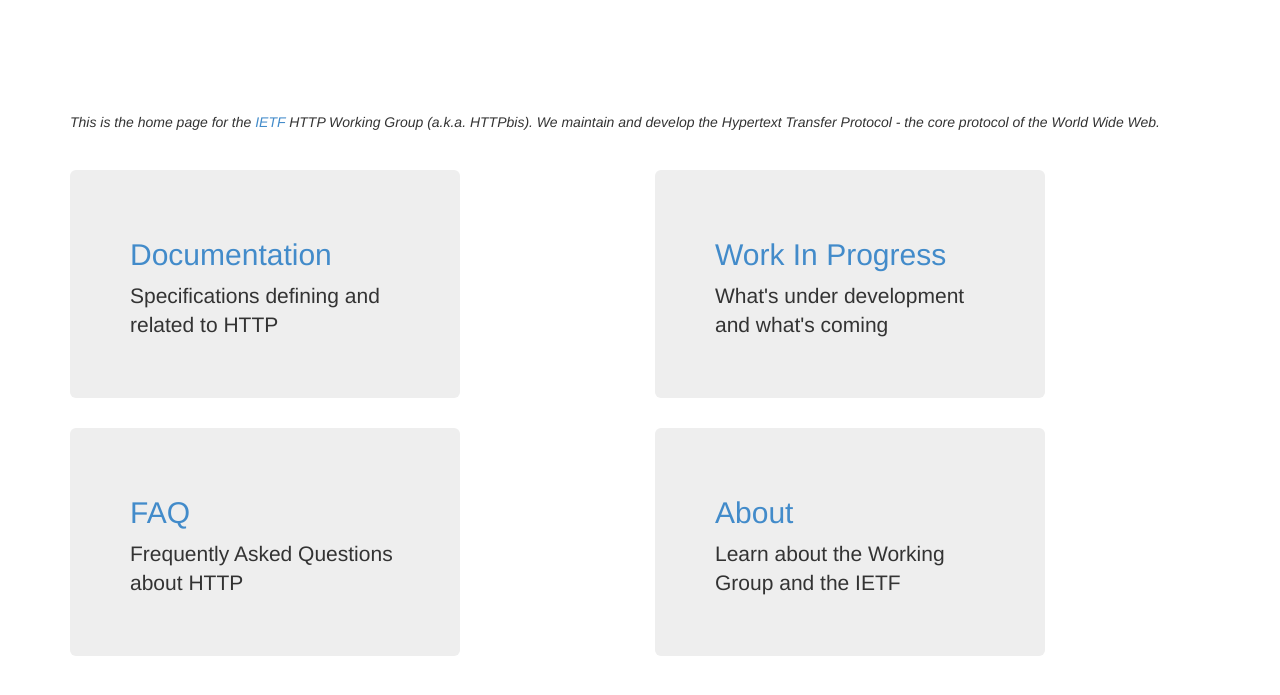
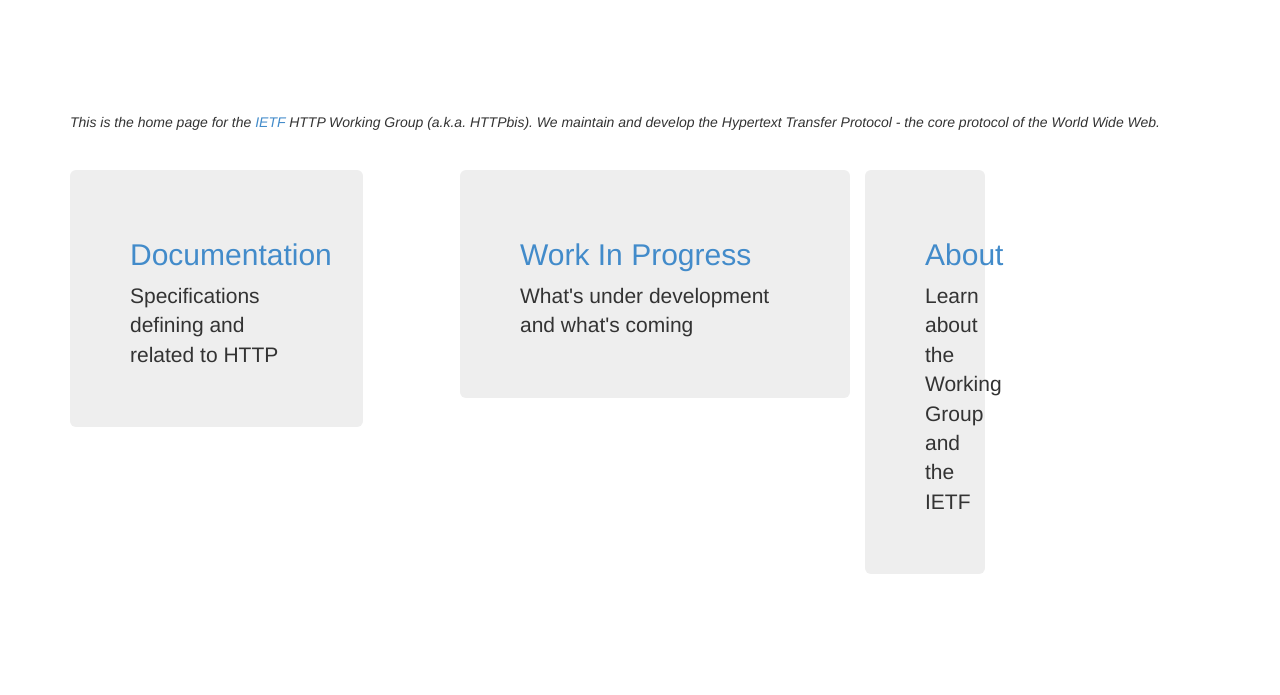
Before and after one commit to httpwg/httpwg.github.io, a Jekyll site: the page built from index.md, in a window 1280 px wide. Shown: the top 695 px of the page. Built offline with Jekyll 4.4.1, drawn with Linux system fonts in a browser that asks for light colours.

Commit message:
try a different layout

```diff
--- a/index.md
+++ b/index.md
@@ -9,25 +9,18 @@ _This is the home page for the [IETF](http://www.ietf.org/) HTTP Working Group (
 
 <div class="container">
   <div class="row special">
-    <div class="col-md-4 jumbotron special">
+    <div class="col-md-3 jumbotron special">
       <h2><a href="/docs/">Documentation</a></h2>
       <p>Specifications defining and related to HTTP</p>
     </div>
-    <div class="col-sm-2 padding">
+    <div class="col-sm-1 padding">
     </div>
     <div class="col-md-4 jumbotron special">
       <h2><a href="/wip/">Work In Progress</a></h2>
       <p>What's under development and what's coming</p>
     </div>
-  </div>
-  <div class="row special">
-    <div class="col-md-4 jumbotron special">
-      <h2><a href="/faq/">FAQ</a></h2>
-      <p>Frequently Asked Questions about HTTP</p>
-    </div>
-    <div class="col-sm-2 padding">
-    </div>
-    <div class="col-md-4 jumbotron special">
+    <div class="col-sm-1 padding">
+    <div class="col-md-3 jumbotron special">
       <h2><a href="/about/">About</a></h2>
       <p>Learn about the Working Group and the IETF</p>
     </div>
```
